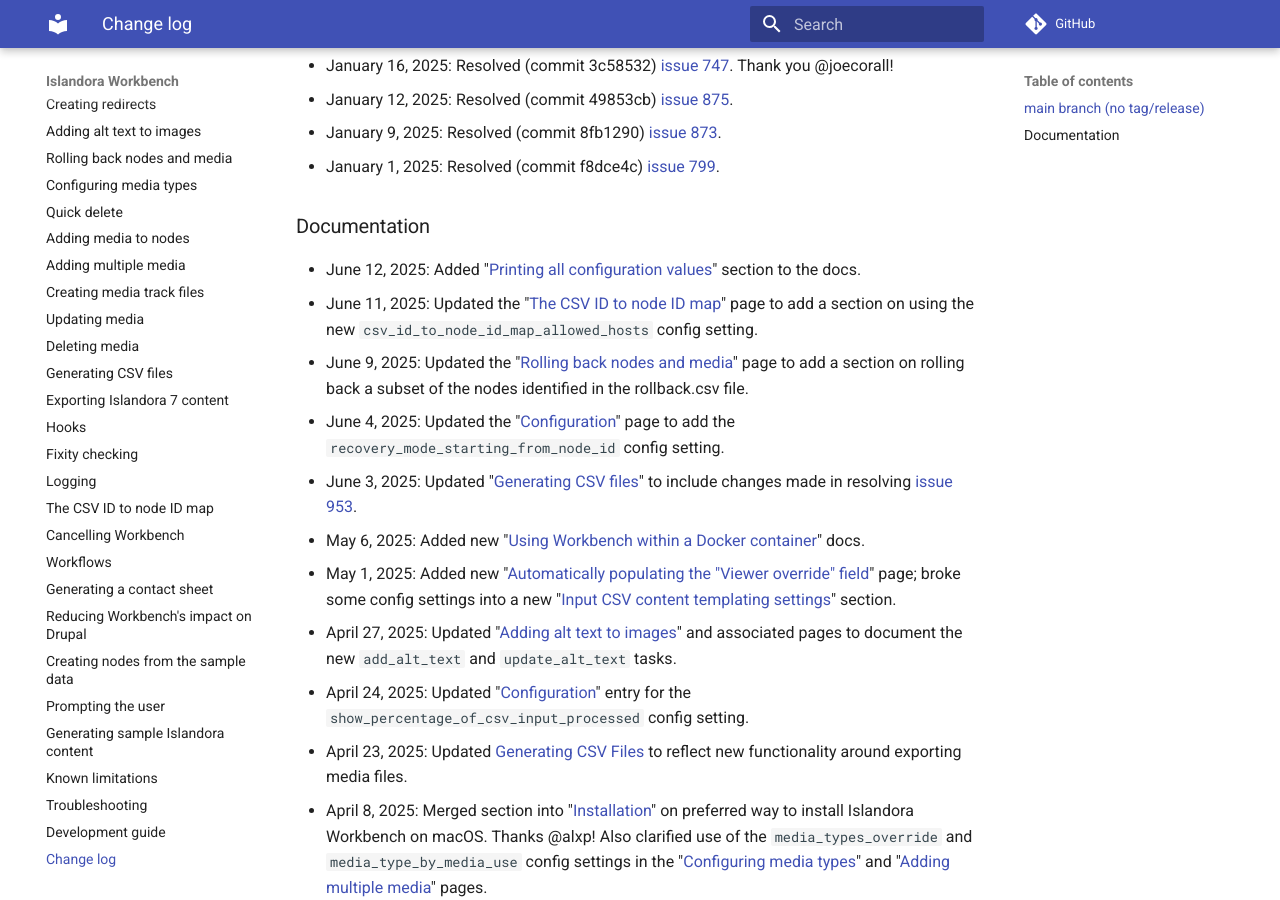
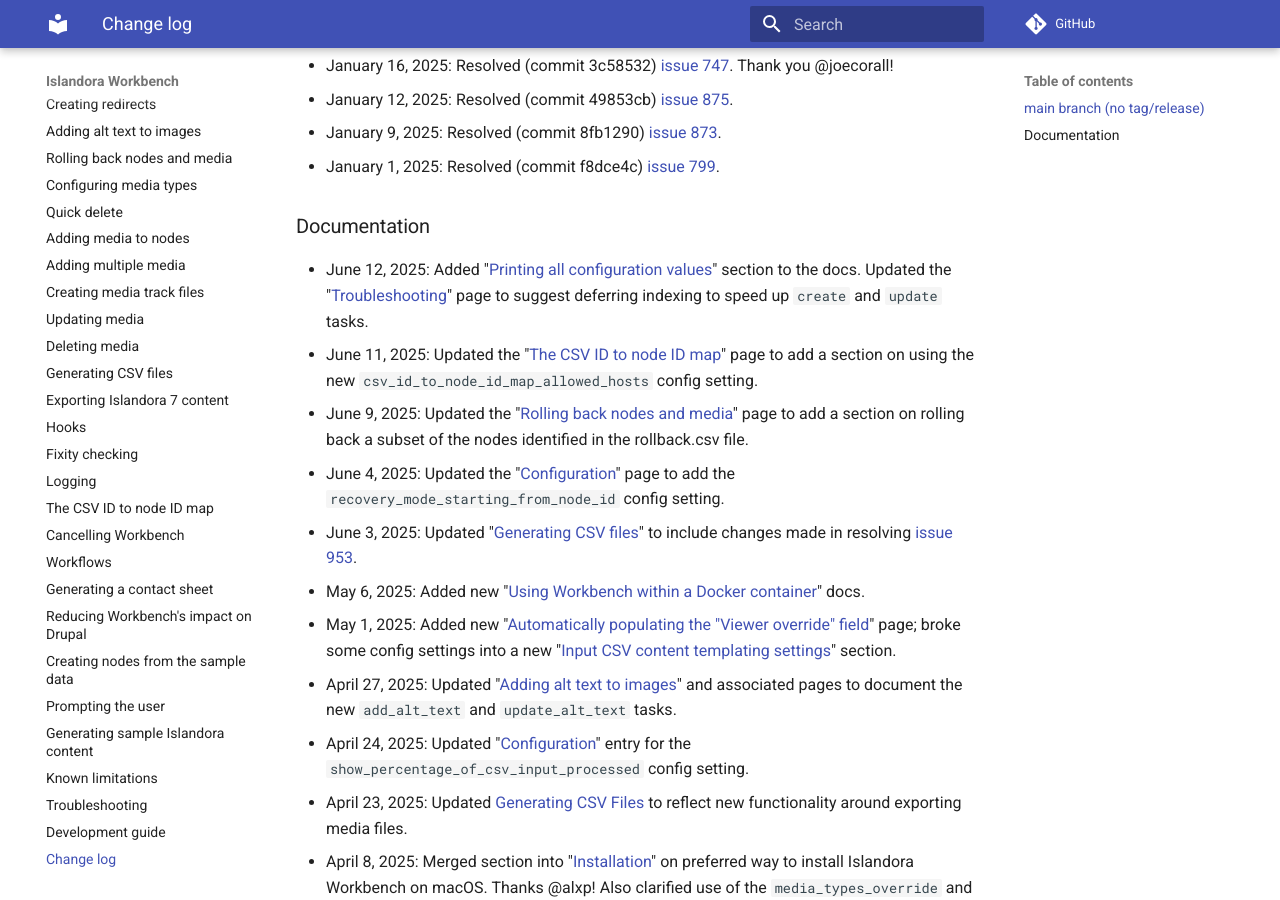
Before and after one commit to mjordan/islandora_workbench_docs, an MkDocs documentation site: the page built from docs/changelog.md, in a window 1280 px wide and 900 px high, scrolled down 1334 px. Built offline with MkDocs 1.6.1 and Material for MkDocs 9.7.7, drawn with Linux system fonts in a browser that asks for light colours; comment, search, counter and statistics services are not loaded.

Commit message:
Updated troubleshooting page.

```diff
--- a/docs/changelog.md
+++ b/docs/changelog.md
@@ -36,7 +36,7 @@
 
 ### Documentation
 
-* June 12, 2025: Added "[Printing all configuration values](/islandora_workbench_docs/configuration/#printing-all-configuration-values)" section to the docs.
+* June 12, 2025: Added "[Printing all configuration values](/islandora_workbench_docs/configuration/#printing-all-configuration-values)" section to the docs. Updated the "[Troubleshooting](/islandora_workbench_docs/troubleshooting/#workbench-is-slow)" page to suggest deferring indexing to speed up `create` and `update` tasks.
 * June 11, 2025: Updated the "[The CSV ID to node ID map](/islandora_workbench_docs/csv_id_to_node_id_map/#host-values-in-the-map)" page to add a section on using the new `csv_id_to_node_id_map_allowed_hosts` config setting.
 * June 9, 2025: Updated the "[Rolling back nodes and media](/islandora_workbench_docs/rolling_back/)" page to add a section on rolling back a subset of the nodes identified in the rollback.csv file.
 * June 4, 2025: Updated the "[Configuration](/islandora_workbench_docs/configuration/#miscellaneous-settings)" page to add the `recovery_mode_starting_from_node_id` config setting.
```
Also changed, not shown: docs/troubleshooting.md (+1 -0 lines).
